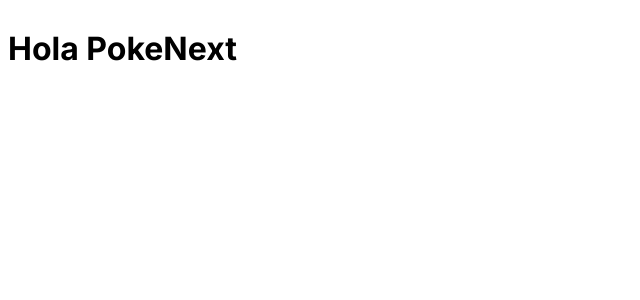
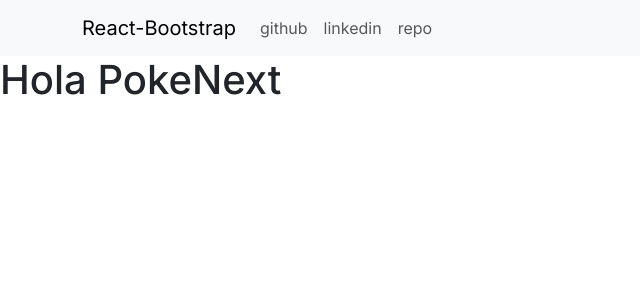
Before and after one commit to Maxi-rpc/app_pokedex_nextjs, a Next.js app: page / in a window 1280 px wide. Shown: the top 300 px of the page, without its empty margins (0-640 px from the left). Built offline with nearby package versions, Linux system fonts and the light colour scheme.

Commit message:
add header navbar

```diff
--- a/package.json
+++ b/package.json
@@ -11,7 +11,7 @@
   "dependencies": {
     "axios": "^1.6.2",
     "bootstrap": "^5.3.2",
-    "next": "14.0.1",
+    "next": "^14.0.3",
     "react": "^18",
     "react-bootstrap": "^2.9.1",
     "react-dom": "^18"
--- a/src/app/layout.jsx
+++ b/src/app/layout.jsx
@@ -1,17 +1,18 @@
-import { Inter } from 'next/font/google'
-import './globals.css'
-
-const inter = Inter({ subsets: ['latin'] })
+import { Inter } from "next/font/google";
+import "./globals.css";
+const inter = Inter({ subsets: ["latin"] });
 
 export const metadata = {
-  title: 'Create Next App',
-  description: 'Generated by create next app',
-}
+	title: "Create Next App",
+	description: "Generated by create next app",
+};
+
+import "bootstrap/dist/css/bootstrap.min.css";
 
 export default function RootLayout({ children }) {
-  return (
-    <html lang="en">
-      <body className={inter.className}>{children}</body>
-    </html>
-  )
+	return (
+		<html lang="en">
+			<body className={inter.className}>{children}</body>
+		</html>
+	);
 }
--- a/src/app/page.jsx
+++ b/src/app/page.jsx
@@ -1,10 +1,13 @@
 // imports
-
+import { HeaderComponents } from "@/components";
 // page Home
 export default function Home() {
 	return (
-		<main>
-			<h1>Hola PokeNext</h1>
-		</main>
+		<>
+			<HeaderComponents />
+			<main>
+				<h1>Hola PokeNext</h1>
+			</main>
+		</>
 	);
 }
--- a/src/components/index.js
+++ b/src/components/index.js
@@ -0,0 +1 @@
+export { HeaderComponents } from './layout/HeaderComponents'
--- /dev/null
+++ b/src/components/layout/HeaderComponents.jsx
@@ -0,0 +1,48 @@
+"use client";
+// imports
+import Image from "next/image";
+// bootstrap
+import { Container, Row, Navbar, Nav, NavDropdown } from "react-bootstrap";
+// Component header
+const social = [
+	{
+		name: "github",
+		url: "https://github.com/Maxi-rpc",
+		icon: <i className="fa-brands fa-github"></i>,
+	},
+	{
+		name: "linkedin",
+		url: "https://www.linkedin.com/in/maximiliano-g-miranda/",
+		icon: <i className="fa-brands fa-linkedin-in"></i>,
+	},
+	{
+		name: "repo",
+		url: "https://github.com/Maxi-rpc/app_pokedex_nextjs",
+		icon: <i className="fa-solid fa-code"></i>,
+	},
+];
+
+export const HeaderComponents = () => {
+	const links = social;
+	const listLinks = links.map((item, index) => (
+		<Nav.Link key={index} href={item.url} target="_blank">
+			{item.icon} {item.name}
+		</Nav.Link>
+	));
+
+	return (
+		<>
+			<Navbar expand="lg" className="bg-body-tertiary">
+				<Container>
+					<Navbar.Brand href="#home">React-Bootstrap</Navbar.Brand>
+					<Navbar.Toggle aria-controls="basic-navbar-nav" />
+					<Navbar.Collapse id="basic-navbar-nav">
+						<Nav className="me-auto">
+							{listLinks}
+						</Nav>
+					</Navbar.Collapse>
+				</Container>
+			</Navbar>
+		</>
+	);
+};
```
Also changed, not shown: 1 other file (tests, documents, lock files or other folders).
